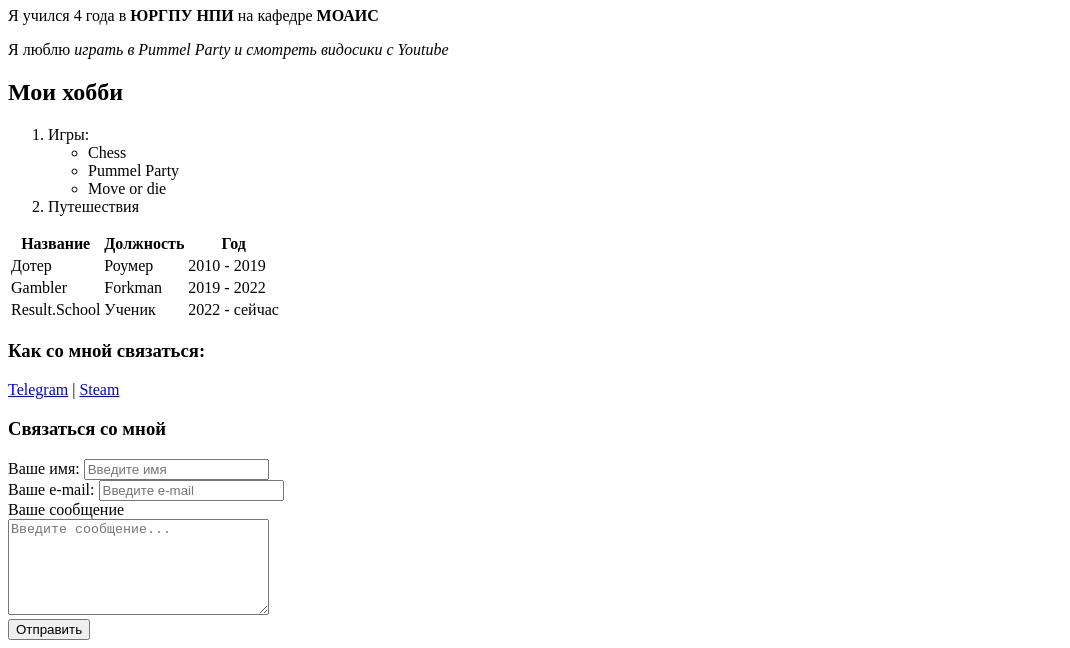
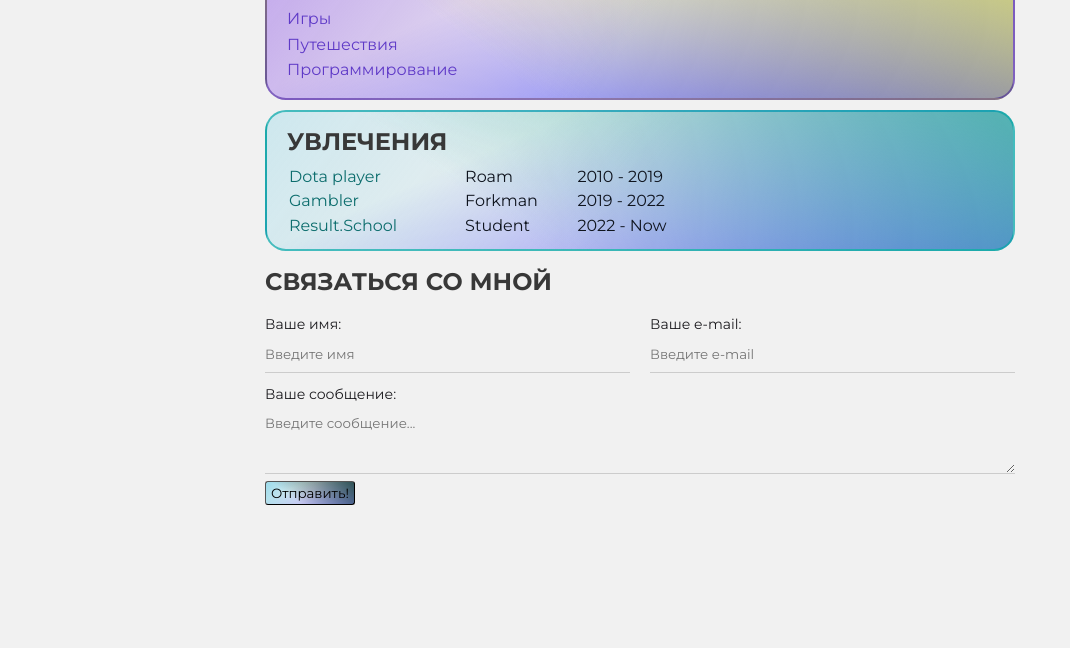
Before and after one commit to pawnxx/resume, a plain HTML site: page index.html in a window 1280 px wide. Shown: the part 315-963 px from the top of the page, without its empty margins (0-1070 px from the left). After the commit the page ends 828 px from the top, so only its background shows below. Drawn offline with Linux system fonts and the light colour scheme.

Commit message:
Add styles

```diff
--- a/index.html
+++ b/index.html
@@ -7,59 +7,21 @@
     <meta name="keywords" content="ivan, cv, resume" />
     <meta name="description" content="Этот сайт - резюме Иван П" />
     <title>Ivan Resume</title>
+    <link rel="stylesheet" href="styles.css" />
   </head>
   <body>
-    <img src="avatar1.jpg" width="230" alt="Фото Ивана" />
+    <div class="container">
+      <div class="info">
+        <img src="avatar1.jpg" alt="Фото Ивана" class="avatar" />
 
+        <div class="info-text">
           <h1>Иван Покручин</h1>
 
-    <p>
-      Я учился 4 года в <strong>ЮРГПУ НПИ</strong> на кафедре
-      <strong>МОАИС</strong>
-    </p>
+          <p>Я учился 4 года в ЮРГПУ НПИ на кафедре МОАИС</p>
 
-    <p>Я люблю <em> играть в Pummel Party и смотреть видосики с Youtube</em></p>
+          <p>Я люблю играть в Pummel Party и смотреть видосики с Youtube</p>
 
-    <h2>Мои хобби</h2>
-
-    <ol>
-      <li>
-        Игры:
-        <ul>
-          <li>Chess</li>
-          <li>Pummel Party</li>
-          <li>Move or die</li>
-        </ul>
-      </li>
-      <li>Путешествия</li>
-    </ol>
-
-    <table>
-      <thead>
-        <tr>
-          <th>Название</th>
-          <th>Должность</th>
-          <th>Год</th>
-        </tr>
-      </thead>
-      <tbody>
-        <tr>
-          <td>Дотер</td>
-          <td>Роумер</td>
-          <td>2010 - 2019</td>
-        </tr>
-        <td>Gambler</td>
-        <td>Forkman</td>
-        <td>2019 - 2022</td>
-        <tr>
-          <td>Result.School</td>
-          <td>Ученик</td>
-          <td>2022 - сейчас</td>
-        </tr>
-      </tbody>
-    </table>
-
-    <h3>Как со мной связаться:</h3>
+          <h4>Список социальных сетей:</h4>
 
           <a href="https://t.me/phxstar" target="_blank">Telegram</a>
           |
@@ -68,27 +30,72 @@
             target="_blank"
             >Steam</a
           >
+          |
+          <a
+            href="https://www.youtube.com/channel/UCq8wCxSCYHwuX0Otkrha8Zw"
+            target="_blank"
+            >Youtube</a
+          >
+        </div>
+      </div>
 
-    <h3>Связаться со мной</h3>
+      <div class="card bg-purple">
+        <h2>МОИ ХОББИ</h2>
 
-    <form>
-      <div>
+        <ol class="list">
+          <li>Игры</li>
+          <li>Путешествия</li>
+          <li>Программирование</li>
+        </ol>
+      </div>
+
+      <div class="card bg-cyan">
+        <h2>УВЛЕЧЕНИЯ</h2>
+
+        <table class="table">
+          <tr>
+            <td>Dota player</td>
+            <td>Roam</td>
+            <td>2010 - 2019</td>
+          </tr>
+          <td>Gambler</td>
+          <td>Forkman</td>
+          <td>2019 - 2022</td>
+          <tr>
+            <td>Result.School</td>
+            <td>Student</td>
+            <td>2022 - Now</td>
+          </tr>
+        </table>
+      </div>
+
+      <form action="/" class="form">
+        <h2>СВЯЗАТЬСЯ СО МНОЙ</h2>
+
+        <div class="form-row">
+          <div class="form-group">
             <label for="name">Ваше имя:</label>
             <input type="text" id="name" placeholder="Введите имя" />
           </div>
 
-      <div>
+          <div class="form-group">
             <label for="email">Ваше e-mail:</label>
             <input type="email" id="email" placeholder="Введите e-mail" />
           </div>
-
-      <div>
-        <label for="message">Ваше сообщение</label>
-        <br />
-        <textarea id="message" cols="30" rows="6" placeholder="Введите сообщение..."></textarea>
         </div>
 
-      <button type="submit">Отправить</button>
+        <div class="form-group">
+          <label for="message">Ваше сообщение:</label>
+          <textarea
+            id="message"
+            cols="30"
+            rows="3"
+            placeholder="Введите сообщение..."
+          ></textarea>
+        </div>
+
+        <button type="submit" class="btn">Отправить!</button>
       </form>
+    </div>
   </body>
 </html>
--- /dev/null
+++ b/styles.css
@@ -0,0 +1,233 @@
+/* @import url("https://fonts.googleapis.com/css2?family=Roboto&display=swap"); */
+@import url("https://fonts.googleapis.com/css2?family=Montserrat&display=swap");
+@import url("https://fonts.googleapis.com/css2?family=Montserrat:wght@700&display=swap");
+
+body {
+  /* font-family: "Roboto", sans-serif; */
+  font-family: "Montserrat", sans-serif;
+  font-size: 16px;
+  font-weight: normal;
+  line-height: 1.4em;
+  color: #0f141e;
+  background: #f1f1f1;
+}
+
+h2,
+h1,
+h4 {
+  font-family: inherit;
+  color: #383838;
+}
+
+.container {
+  max-width: 750px;
+  margin: auto;
+  padding-top: 20px;
+}
+
+.avatar {
+  border-radius: 10%;
+  box-shadow: 4px 4px 14px rgba(0, 0, 0, 0.45);
+  width: 220px;
+}
+
+.info {
+  margin-bottom: 15px;
+  display: flex;
+}
+
+.info-text {
+  margin-left: 30px;
+}
+
+@media (max-width: 650px) {
+  .info-text {
+    margin-left: 0px;
+  }
+}
+
+.info-text p {
+  font-style: italic;
+  font-weight: bold;
+  color: #5d6a85;
+  margin: 1px;
+}
+
+.info-text h1 {
+  border-bottom: 1.5px solid #ccc;
+  padding-bottom: 8px;
+}
+
+.info-text h4 {
+  margin-bottom: 9px;
+}
+
+.info-text a {
+  color: rgb(7, 94, 94);
+  text-decoration: none;
+}
+
+.info-text a:active {
+  color: rgb(165, 21, 184);
+}
+
+.info-text a:hover {
+  text-decoration: underline;
+}
+
+@media (max-width: 650px) {
+  .info {
+    display: block;
+    text-align: center;
+  }
+}
+
+.card {
+  border-radius: 21px;
+  /* padding: 5px 20px; */
+  margin-bottom: 10px;
+}
+
+.card h2 {
+  padding-left: 20px;
+  margin-bottom: 10px;
+}
+
+.bg-cyan {
+  border: 2px solid rgba(2, 167, 167, 0.685);
+  background: linear-gradient(
+      217deg,
+      rgba(67, 182, 163, 0.829),
+      rgba(255, 0, 0, 0) 70.71%
+    ),
+    linear-gradient(
+      127deg,
+      rgba(105, 206, 231, 0.26),
+      rgba(0, 255, 0, 0) 50.71%
+    ),
+    linear-gradient(336deg, rgba(0, 0, 255, 0.575), rgba(0, 0, 255, 0) 70.71%);
+  /* background-color: rgba(139, 227, 243, 0.13); */
+}
+
+.bg-purple {
+  border: 2px solid rgba(42, 0, 139, 0.473);
+  background: linear-gradient(
+      217deg,
+      rgba(231, 233, 95, 0.829),
+      rgba(255, 0, 0, 0) 70.71%
+    ),
+    linear-gradient(
+      127deg,
+      rgba(154, 105, 231, 0.541),
+      rgba(0, 255, 0, 0) 50.71%
+    ),
+    linear-gradient(336deg, rgba(0, 0, 255, 0.8), rgba(0, 0, 255, 0) 70.71%);
+}
+
+.btn {
+  background: linear-gradient(
+      217deg,
+      rgba(15, 58, 51, 0.829),
+      rgba(255, 0, 0, 0) 70.71%
+    ),
+    linear-gradient(
+      127deg,
+      rgba(105, 206, 231, 0.623),
+      rgba(0, 255, 0, 0) 50.71%
+    ),
+    linear-gradient(336deg, rgba(0, 0, 255, 0.404), rgba(0, 0, 255, 0) 70.71%);
+  border-width: 1px;
+  padding: 3px 5px;
+  cursor: pointer;
+  border-radius: 3px;
+  font-family: inherit;
+}
+
+.btn:hover {
+  opacity: 0.9;
+  font-size: 105%;
+}
+
+.list {
+  list-style: none;
+  padding: 0 20px;
+}
+
+.list li {
+  color: #5f3ac7;
+  margin-bottom: 3px;
+}
+
+.table {
+  width: 60%;
+  padding-bottom: 10px;
+}
+
+.table td {
+  margin-bottom: 3px;
+  padding: 0;
+}
+
+.table td:nth-child(1) {
+  color: rgb(12, 109, 109);
+  padding: 0 0 0 20px;
+}
+
+@media (max-width: 650px) {
+  .table {
+    width: 100%;
+    padding-bottom: 10px;
+  }
+}
+
+/* .form h2 {
+  text-align: center;
+} */
+
+.form-row {
+  margin-bottom: 10px;
+  display: flex;
+}
+
+.form-row .form-group {
+  margin-right: 20px;
+  width: 50%;
+  /* width: calc(50% - 20px); */
+  /* display: inline-block; */
+}
+
+.form-row .form-group:last-child {
+  margin-right: 0;
+}
+
+@media (max-width: 650px) {
+  .form-row {
+    margin-bottom: 10px;
+    display: block;
+  }
+
+  .form-row .form-group {
+    margin-right: 0;
+    width: 100%;
+    margin-bottom: 10px;
+  }
+}
+
+.form-group label {
+  display: block;
+  font-size: 14px;
+  color: #1c1b1f;
+}
+
+.form-group input,
+.form-group textarea {
+  width: 100%;
+  box-sizing: border-box;
+  border: none;
+  background: transparent;
+  border-bottom: 1px solid #ccc;
+  color: black;
+  padding: 10px 0px 10px;
+  outline: none;
+  font-family: inherit;
+}
```
Lines whose indentation alone changed are shown as unchanged.
